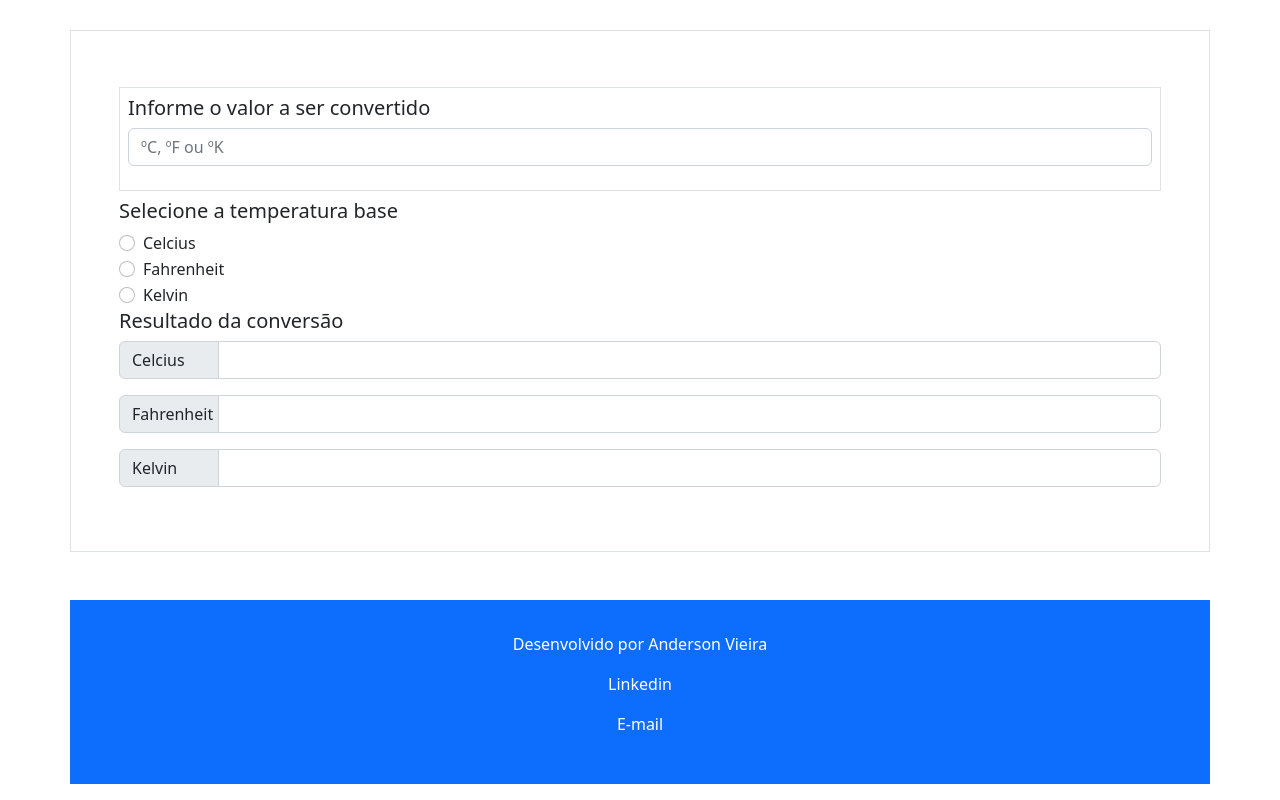
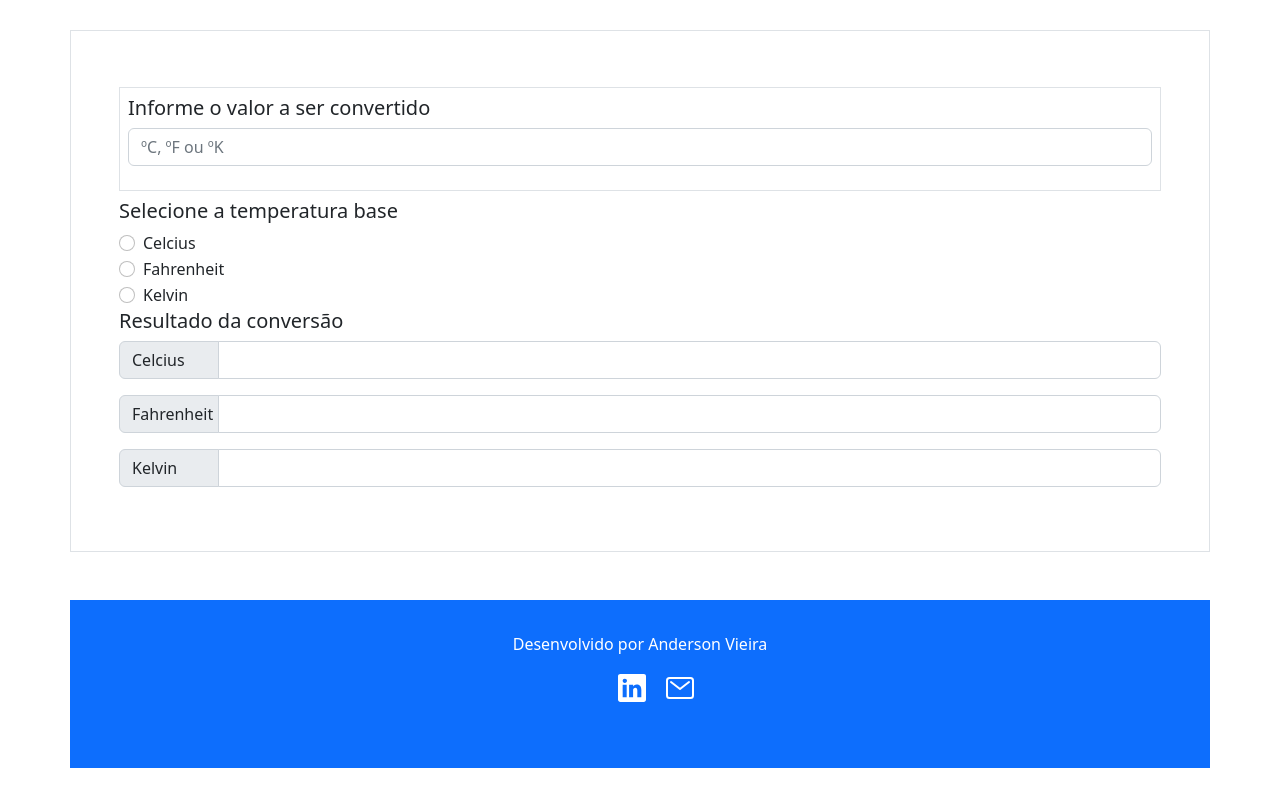
Before and after one commit to vieira-a/my-react-projects, a React (Create React App) app: page /temperature in a window 1280 px wide. Shown: the part 314-1114 px from the top of the page. Built offline with nearby package versions, Linux system fonts and the light colour scheme.

Commit message:
React icons no footer

```diff
--- a/package.json
+++ b/package.json
@@ -10,6 +10,7 @@
     "react": "^18.2.0",
     "react-bootstrap": "^2.5.0",
     "react-dom": "^18.2.0",
+    "react-icons": "^4.4.0",
     "react-router-dom": "^6.3.0",
     "react-scripts": "5.0.1",
     "styled-components": "^5.3.5",
--- a/src/App.js
+++ b/src/App.js
@@ -8,23 +8,16 @@ import TemperatureConverter from './pages/Temperatures';
 function App() {
     return (
 
-        <div>
-            <div>
-                <Router>
-                <   Navigation />
+        <Router>
+            <Navigation/>
+            <Routes>
+            <Route exact path='/' element={<Home/>} />
+            <Route path='/temperature' element={<TemperatureConverter/>} />
+            </Routes>
+        <Footer />
+        </Router>
 
-                <Routes>
-                    <Route path='/' element={<Home/>} />
-                    <Route path='/temperature' element={<TemperatureConverter/>} />
-                </Routes>
-                </Router>
-            </div>
-            <div>
-                <Footer />
-            </div>
-        </div>
     );
-
 };
 
 export default App;
--- a/src/components/Footer.jsx
+++ b/src/components/Footer.jsx
@@ -1,4 +1,6 @@
+import { IoMailOutline, IoLogoLinkedin } from "react-icons/io5";
 import NavDropdown from 'react-bootstrap/NavDropdown';
+import styles from './Footer.module.css'
 
 function Footer(){
 
@@ -13,8 +15,14 @@ function Footer(){
         <div className="container p-3 my-3 bg-primary text-white">
             <footer className="py-3 my3 text-center">
                 <p>Desenvolvido por {author.name}</p>
-                <p><NavDropdown.Item href={author.linkedin} target="blank">Linkedin</NavDropdown.Item></p>
-                <p><NavDropdown.Item href={author.email}>E-mail</NavDropdown.Item></p>
+                <ul className={styles.socialLinks}>
+                    <li>
+                        <p><NavDropdown.Item href={author.linkedin} target="blank"><IoLogoLinkedin/></NavDropdown.Item></p>
+                    </li>
+                    <li>
+                        <p><NavDropdown.Item href={author.email}><IoMailOutline/></NavDropdown.Item></p>
+                    </li>
+                </ul>
             </footer>
         </div>
     );
--- /dev/null
+++ b/src/components/Footer.module.css
@@ -0,0 +1,12 @@
+.socialLinks {
+    display: flex;
+    justify-content: center;
+    align-items: center;
+    list-style: none;
+    gap: 1em;
+}
+
+.socialLinks svg {
+    color: white;
+    font-size: 2em;
+}
--- a/src/components/Navigation.jsx
+++ b/src/components/Navigation.jsx
@@ -9,7 +9,7 @@ function Navigation(){
 
   return(
 
-      <div>
+      <>
       <Navbar bg="light" expand="lg">
         <Container>
           <Navbar.Brand as={Link} to={'/'} key="1">M P R</Navbar.Brand>
@@ -27,7 +27,7 @@ function Navigation(){
           </Navbar.Collapse>
         </Container>
       </Navbar>
-    </div>
+    </>
 
     );
 
```
Also changed, not shown: 1 other file (tests, documents, lock files or other folders).
